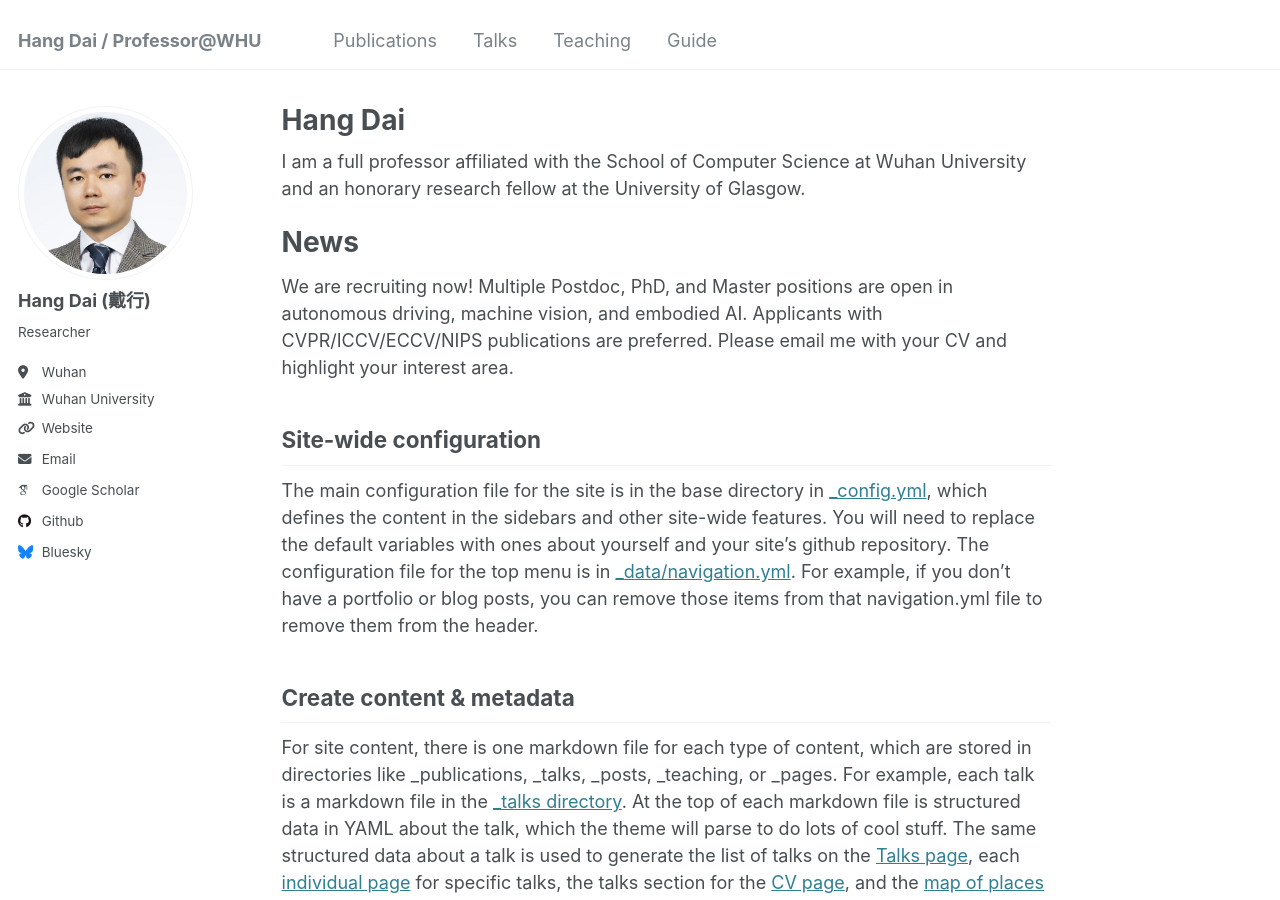
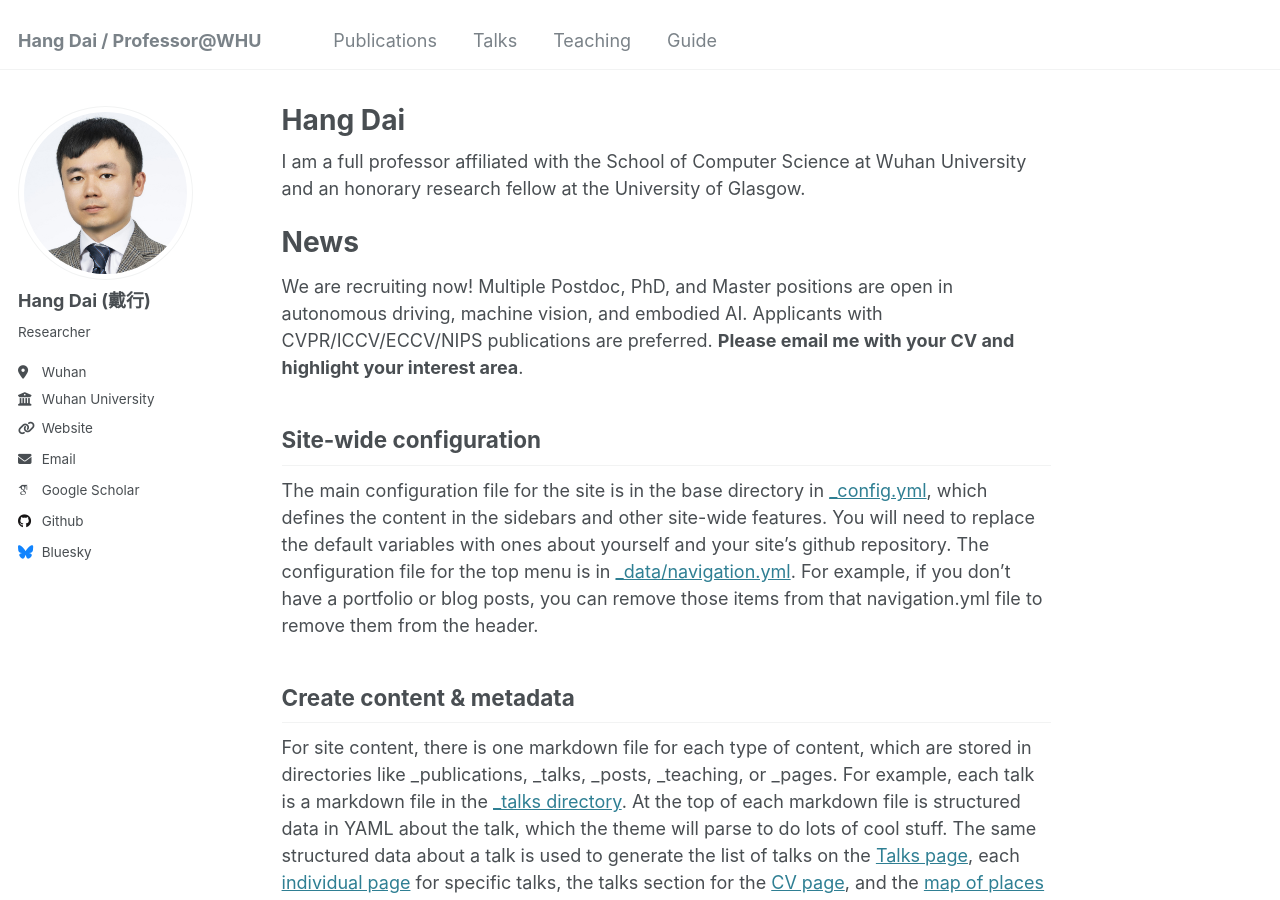
Before and after one commit to Dai-Hang/Dai-Hang.github.io, a Jekyll site: the page built from _pages/about.md, in a window 1280 px wide and 900 px high. Built offline with Jekyll 4.4.1, drawn with Linux system fonts in a browser that asks for light colours; some web fonts are replaced.

```diff
--- a/_pages/about.md
+++ b/_pages/about.md
@@ -11,7 +11,7 @@ I am a full professor affiliated with the School of Computer Science at Wuhan Un
 
 News
 ======
-We are recruiting now! Multiple Postdoc, PhD, and Master positions are open in autonomous driving, machine vision, and embodied AI. Applicants with CVPR/ICCV/ECCV/NIPS publications are preferred. Please email me with your CV and highlight your interest area.
+We are recruiting now! Multiple Postdoc, PhD, and Master positions are open in autonomous driving, machine vision, and embodied AI. Applicants with CVPR/ICCV/ECCV/NIPS publications are preferred. **Please email me with your CV and highlight your interest area**.
 
 Site-wide configuration
 ------
```
